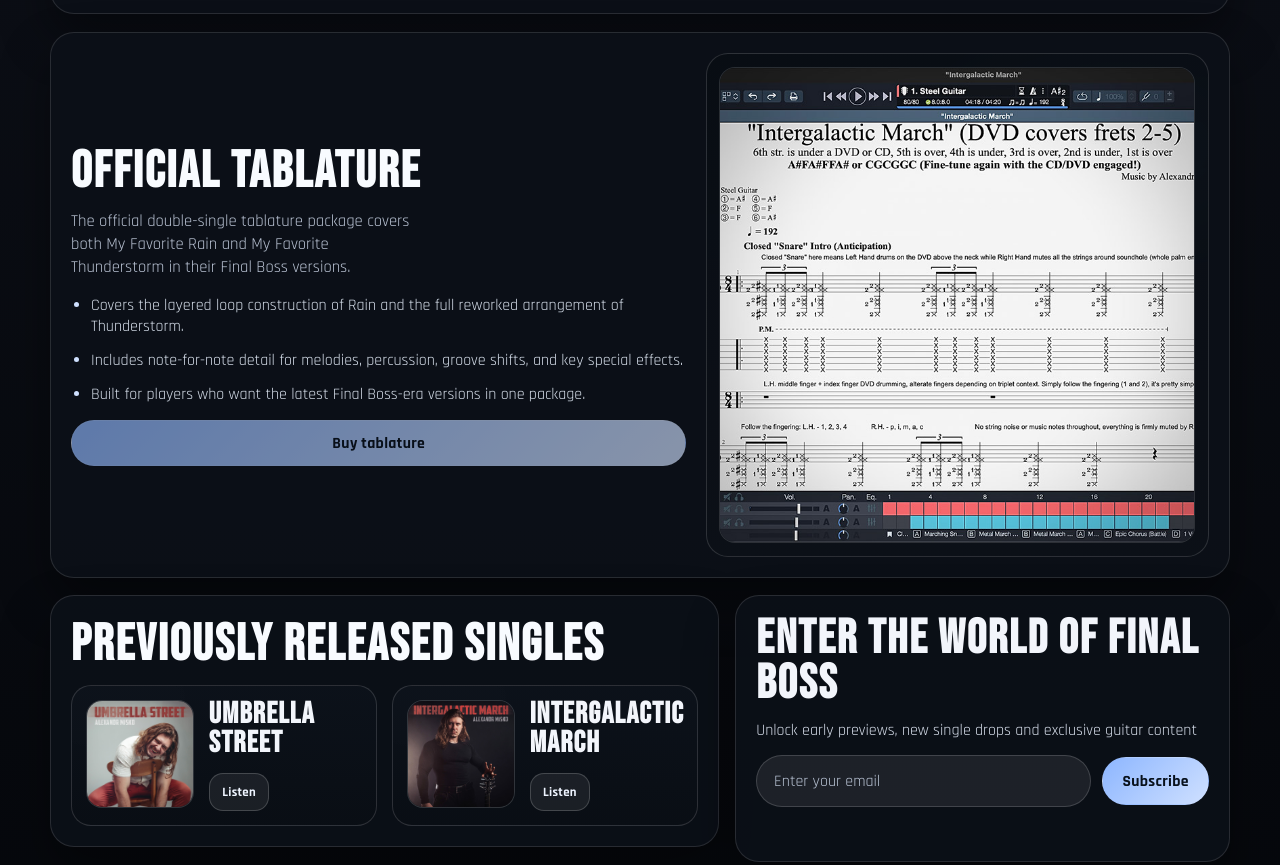
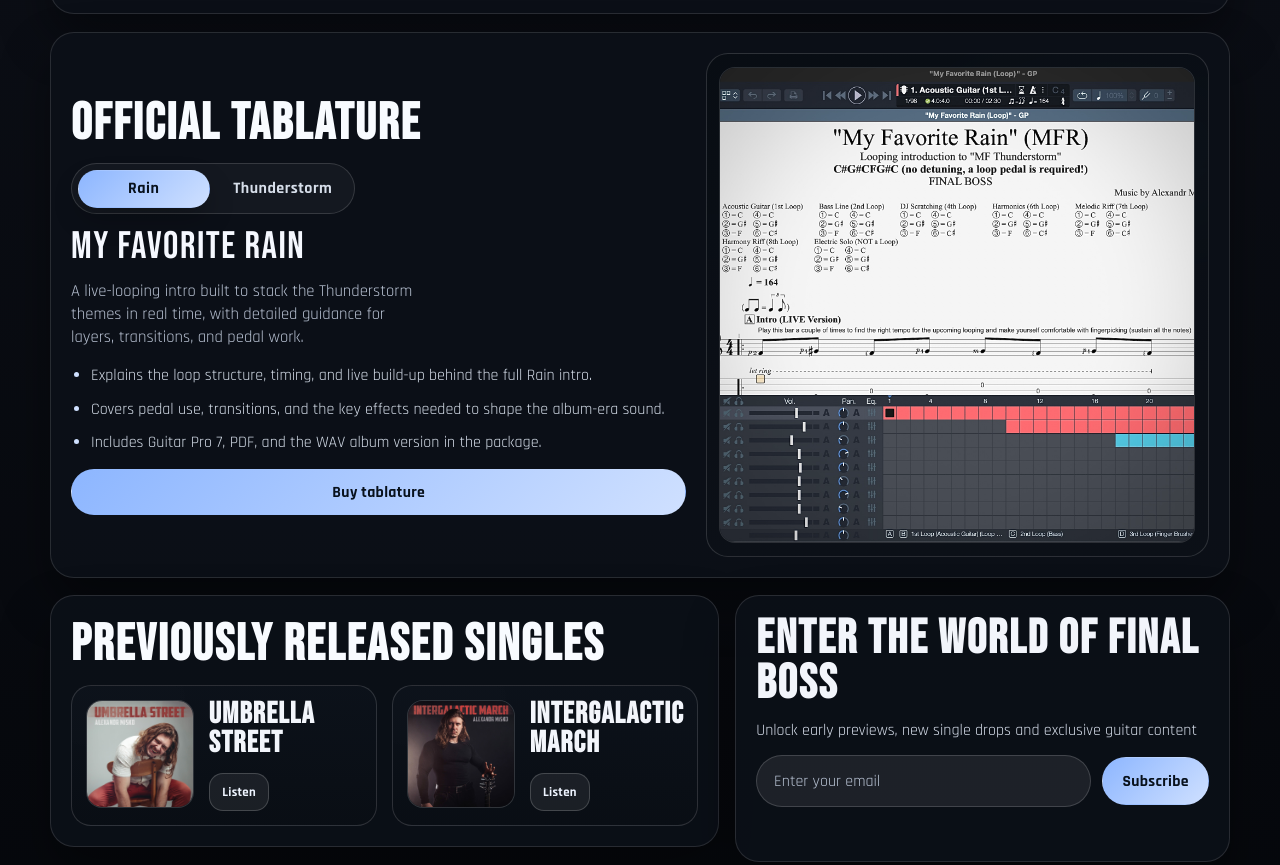
Before and after one commit to guyguy82/rain-and-thunderstorm, a plain HTML site: page index.html in a window 1280 px wide. Shown: the part 1339-2204 px from the top of the page. Drawn offline with Linux system fonts and the light colour scheme.

Commit message:
Add track-specific tablature switcher

```diff
--- a/index.html
+++ b/index.html
@@ -122,14 +122,19 @@
       <div class="tab-layout">
         <div class="tab-copy">
           <h2 class="section-title">Official Tablature</h2>
+          <div class="tab-switcher" aria-label="Choose tablature">
+            <button class="tab-switch is-active" type="button" data-tab-track="rain" aria-pressed="true">Rain</button>
+            <button class="tab-switch" type="button" data-tab-track="thunderstorm" aria-pressed="false">Thunderstorm</button>
+          </div>
+          <p class="tab-track-title" id="tabTrackTitle">My Favorite Rain</p>
           <p class="section-text" id="tabIntro">
-            The official double-single tablature package covers both My Favorite Rain and My Favorite Thunderstorm in their Final Boss versions.
+            A live-looping intro built to stack the Thunderstorm themes in real time, with detailed guidance for layers, transitions, and pedal work.
           </p>
           <ul class="tab-points" id="tabPoints"></ul>
           <a class="btn btn-primary" id="buyTabBtn" href="#" target="_blank" rel="noopener noreferrer">Buy tablature</a>
         </div>
         <div class="tab-preview-frame">
-          <img id="tabPreviewImage" src="assets/tablature-preview.jpg" alt="Double-single tablature preview">
+          <img id="tabPreviewImage" src="assets/RAIN TAB COVER.jpg" alt="My Favorite Rain tablature cover">
         </div>
       </div>
     </section>
--- a/scripts/main.js
+++ b/scripts/main.js
@@ -8,14 +8,34 @@ const PAGE_CONFIG = {
     coverImage: "assets/final-boss-cover.jpg"
   },
   tablature: {
-    previewImage: "assets/tablature-preview.jpg",
-    buyUrl: "",
-    intro:
-      "The official double-single tablature package covers both My Favorite Rain and My Favorite Thunderstorm in their Final Boss versions.",
-    points: [
-      "Covers the layered loop construction of Rain and the full reworked arrangement of Thunderstorm.",
-      "Includes note-for-note detail for melodies, percussion, groove shifts, and key special effects.",
-      "Built for players who want the latest Final Boss-era versions in one package."
+    activeId: "rain",
+    tracks: [
+      {
+        id: "rain",
+        title: "My Favorite Rain",
+        previewImage: "assets/RAIN TAB COVER.jpg",
+        buyUrl: "https://alexandr-misko.myshopify.com/collections/guitar-tabs/products/intergalactic-march-guitar-tab-alexandr-misko-copy",
+        intro:
+          "A live-looping intro built to stack the Thunderstorm themes in real time, with detailed guidance for layers, transitions, and pedal work.",
+        points: [
+          "Explains the loop structure, timing, and live build-up behind the full Rain intro.",
+          "Covers pedal use, transitions, and the key effects needed to shape the album-era sound.",
+          "Includes Guitar Pro 7, PDF, and the WAV album version in the package."
+        ]
+      },
+      {
+        id: "thunderstorm",
+        title: "My Favorite Thunderstorm",
+        previewImage: "assets/THUNDERSTORM TAB COVER.jpg",
+        buyUrl: "https://alexandr-misko.myshopify.com/collections/guitar-tabs/products/my-favorite-thunderstorm-guitar-tab-alexandr-misko",
+        intro:
+          "The ultimate version of Thunderstorm, focused on its two-handed tapping core, expanded middle section, and full live-performance detail.",
+        points: [
+          "Breaks down the over-the-neck tapping language and the full reworked structure of the piece.",
+          "Explains the detuner sections, percussive passages, and practical adaptation ideas for standard guitars.",
+          "Includes Guitar Pro 7, PDF, and the WAV album version in the package."
+        ]
+      }
     ]
   },
   previousSingles: [
@@ -92,6 +112,7 @@ const STREAMING_PLATFORMS = [
 ];
 
 let activeTrackId = "rain";
+let activeTabTrackId = "rain";
 let heroSwapTimer = 0;
 
 function hasTrack(trackId) {
@@ -108,6 +129,16 @@ function getTrack(trackId) {
 
 function getTrackIndex(trackId) {
   return PAGE_CONFIG.singles.findIndex((track) => track.id === trackId);
+}
+
+function hasTabTrack(trackId) {
+  const tabTracks = (PAGE_CONFIG.tablature && PAGE_CONFIG.tablature.tracks) || [];
+  return tabTracks.some((track) => track.id === trackId);
+}
+
+function getTabTrack(trackId) {
+  const tabTracks = (PAGE_CONFIG.tablature && PAGE_CONFIG.tablature.tracks) || [];
+  return tabTracks.find((track) => track.id === trackId) || tabTracks[0];
 }
 
 function setAnchorHrefOrDisable(element, url) {
@@ -334,19 +365,36 @@ function renderActiveRelease(track) {
 }
 
 function renderTablatureSection() {
+  const section = document.getElementById("tablatureSection");
+  const trackTitle = document.getElementById("tabTrackTitle");
   const intro = document.getElementById("tabIntro");
   const points = document.getElementById("tabPoints");
   const previewImage = document.getElementById("tabPreviewImage");
   const buyBtn = document.getElementById("buyTabBtn");
-  const config = PAGE_CONFIG.tablature || {};
+  const activeTab = getTabTrack(activeTabTrackId);
+
+  if (section) {
+    section.dataset.activeTab = activeTabTrackId;
+  }
+
+  document.querySelectorAll("[data-tab-track]").forEach((control) => {
+    const trackId = control.getAttribute("data-tab-track");
+    const isActive = trackId === activeTabTrackId;
+    control.classList.toggle("is-active", isActive);
+    control.setAttribute("aria-pressed", isActive ? "true" : "false");
+  });
+
+  if (trackTitle) {
+    trackTitle.textContent = activeTab ? activeTab.title : "";
+  }
 
   if (intro) {
-    intro.textContent = config.intro || "";
+    intro.textContent = activeTab && activeTab.intro ? activeTab.intro : "";
   }
 
   if (points) {
     points.innerHTML = "";
-    (config.points || []).forEach((item) => {
+    ((activeTab && activeTab.points) || []).forEach((item) => {
       const li = document.createElement("li");
       li.textContent = item;
       points.appendChild(li);
@@ -354,8 +402,8 @@ function renderTablatureSection() {
   }
 
   if (previewImage) {
-    previewImage.src = resolveAssetUrl(config.previewImage || "assets/tablature-preview.jpg");
-    previewImage.alt = PAGE_CONFIG.artistName + " double-single tablature preview";
+    previewImage.src = resolveAssetUrl((activeTab && activeTab.previewImage) || "assets/tablature-preview.jpg");
+    previewImage.alt = (activeTab && activeTab.title ? activeTab.title : PAGE_CONFIG.artistName) + " tablature cover";
     previewImage.addEventListener(
       "error",
       () => {
@@ -366,7 +414,25 @@ function renderTablatureSection() {
     );
   }
 
-  setAnchorHrefOrDisable(buyBtn, config.buyUrl || "");
+  setAnchorHrefOrDisable(buyBtn, (activeTab && activeTab.buyUrl) || "");
+}
+
+function initTablatureSection() {
+  const tabConfig = PAGE_CONFIG.tablature || {};
+  activeTabTrackId = hasTabTrack(tabConfig.activeId) ? tabConfig.activeId : "rain";
+
+  document.querySelectorAll("[data-tab-track]").forEach((control) => {
+    const trackId = control.getAttribute("data-tab-track");
+    if (!trackId) return;
+
+    control.addEventListener("click", () => {
+      if (!hasTabTrack(trackId)) return;
+      activeTabTrackId = trackId;
+      renderTablatureSection();
+    });
+  });
+
+  renderTablatureSection();
 }
 
 function renderPreviousSingles() {
@@ -654,6 +720,7 @@ function init() {
   PAGE_CONFIG.singles.forEach(renderTrack);
   syncHeroAndCards();
   initHero();
+  initTablatureSection();
   initSubscribeForm();
   initCountdownChip();
   updateCountdown();
--- a/styles/main.css
+++ b/styles/main.css
@@ -937,6 +937,58 @@ body[data-active-track="thunderstorm"] .track-card[data-track-card="thunderstorm
   align-content: start;
 }
 
+.tab-switcher {
+  display: inline-grid;
+  grid-template-columns: repeat(2, minmax(0, 1fr));
+  gap: 0.45rem;
+  width: fit-content;
+  padding: 0.35rem;
+  border-radius: 999px;
+  border: 1px solid rgba(255, 255, 255, 0.14);
+  background: rgba(255, 255, 255, 0.04);
+}
+
+.tab-switch {
+  min-height: 38px;
+  min-width: 132px;
+  border: 1px solid transparent;
+  border-radius: 999px;
+  padding: 0.45rem 0.9rem;
+  background: transparent;
+  color: #d7deea;
+  font-weight: 700;
+  letter-spacing: 0.03em;
+  transition: transform 0.18s ease, background 0.18s ease, border-color 0.18s ease, color 0.18s ease;
+}
+
+.tab-switch:hover,
+.tab-switch:focus-visible {
+  transform: translateY(-1px);
+  border-color: rgba(255, 255, 255, 0.16);
+  outline: none;
+}
+
+.tab-switch.is-active {
+  background: linear-gradient(135deg, var(--rain-accent), var(--rain-accent-strong));
+  color: #08111c;
+  box-shadow: 0 12px 26px rgba(0, 0, 0, 0.22);
+}
+
+.tablature-section[data-active-tab="thunderstorm"] .tab-switch.is-active {
+  background: linear-gradient(135deg, var(--storm-accent), var(--storm-accent-strong));
+  color: #ffffff;
+}
+
+.tab-track-title {
+  margin: 0;
+  font-family: "Bebas Neue", sans-serif;
+  font-size: clamp(1.7rem, 3.4vw, 2.4rem);
+  line-height: 0.94;
+  letter-spacing: 0.04em;
+  text-transform: uppercase;
+  color: #f5f8ff;
+}
+
 .tab-copy .section-text {
   margin: 0;
   max-width: 40ch;
@@ -952,7 +1004,21 @@ body[data-active-track="thunderstorm"] .track-card[data-track-card="thunderstorm
 }
 
 .tab-points li::marker {
-  color: var(--active-accent-strong);
+  color: var(--rain-accent-strong);
+}
+
+.tablature-section[data-active-tab="thunderstorm"] .tab-points li::marker {
+  color: var(--storm-accent-strong);
+}
+
+#buyTabBtn {
+  background: linear-gradient(135deg, var(--rain-accent), var(--rain-accent-strong));
+  color: #08111c;
+}
+
+.tablature-section[data-active-tab="thunderstorm"] #buyTabBtn {
+  background: linear-gradient(135deg, var(--storm-accent), var(--storm-accent-strong));
+  color: #ffffff;
 }
 
 .tab-preview-frame {
@@ -1482,6 +1548,14 @@ footer {
   .subscribe-form {
     grid-template-columns: 1fr;
   }
+
+  .tab-switcher {
+    width: 100%;
+  }
+
+  .tab-switch {
+    min-width: 0;
+  }
 }
 
 @media (max-width: 680px) {
```
Also changed, not shown: assets/RAIN TAB COVER.jpg (added), assets/THUNDERSTORM TAB COVER.jpg (added).
